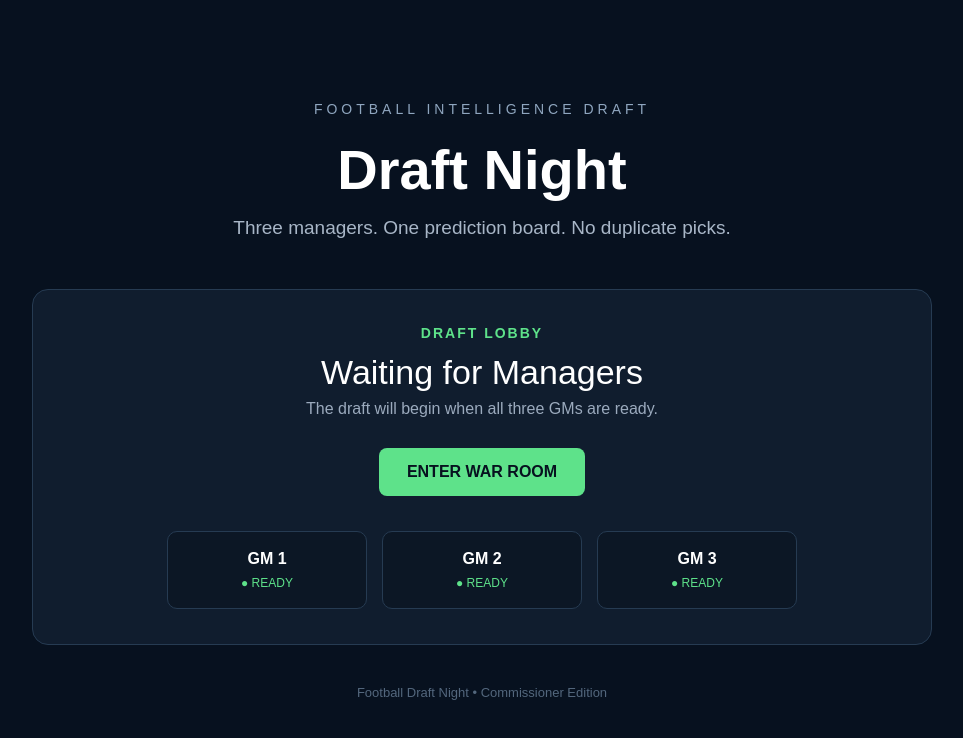
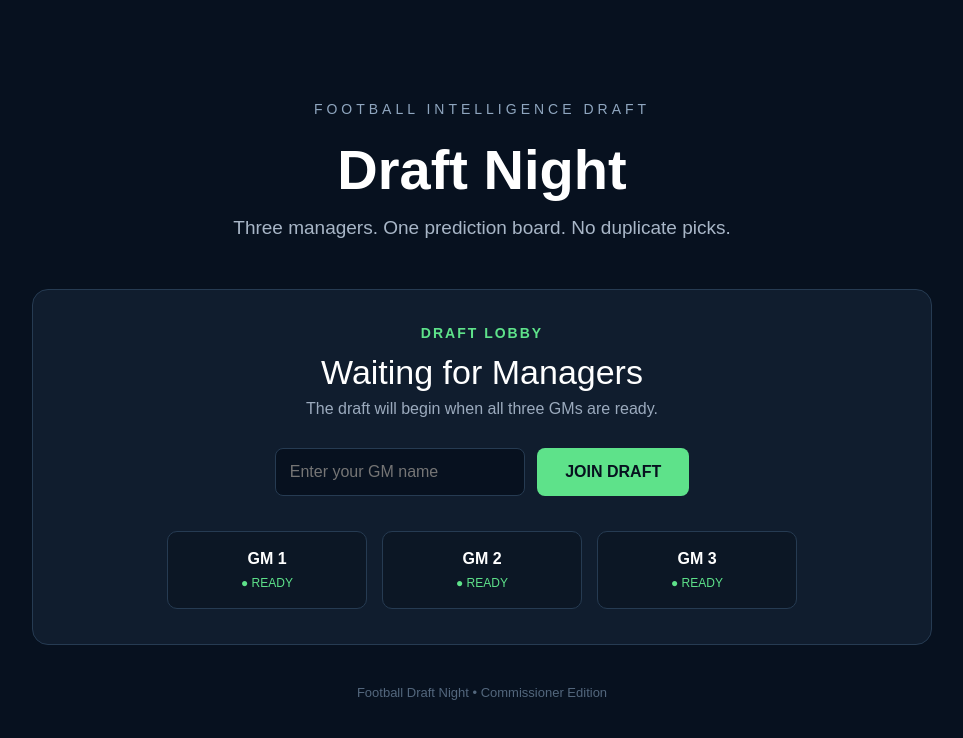
Before and after one commit to tinochimanikire/football-draft-night, a plain HTML site: page index.html in a window 1280 px wide. Both pictures are taken after a click on the button "ENTER WAR ROOM". Shown: the whole page, without its empty margins (158-1121 px from the left). Drawn offline with Linux system fonts and the light colour scheme.

Commit message:
Add War Room interaction

```diff
--- a/index.html
+++ b/index.html
@@ -163,9 +163,37 @@
                 The draft will begin when all three GMs are ready.
             </p>
 
-            <button>
-                ENTER WAR ROOM
-            </button>
+           <button id="enterButton">
+    ENTER WAR ROOM
+</button>
+
+<div id="joinPanel" style="display:none; margin-top:25px;">
+
+    <input
+        id="gmName"
+        type="text"
+        placeholder="Enter your GM name"
+        style="
+            padding:14px;
+            width:250px;
+            border-radius:8px;
+            border:1px solid #263b52;
+            background:#07111f;
+            color:white;
+            font-size:16px;
+            margin-right:8px;
+        "
+    >
+
+    <button id="joinButton">
+        JOIN DRAFT
+    </button>
+
+    <p id="welcomeMessage"
+       style="margin-top:20px; color:#5ee28a;">
+    </p>
+
+</div>
 
             <div class="players">
 
@@ -193,7 +221,41 @@
         </footer>
 
     </div>
+<script>
 
+    const enterButton = document.getElementById("enterButton");
+    const joinPanel = document.getElementById("joinPanel");
+    const joinButton = document.getElementById("joinButton");
+    const gmName = document.getElementById("gmName");
+    const welcomeMessage = document.getElementById("welcomeMessage");
+
+    enterButton.addEventListener("click", function () {
+
+        joinPanel.style.display = "block";
+        enterButton.style.display = "none";
+
+    });
+
+    joinButton.addEventListener("click", function () {
+
+        const name = gmName.value.trim();
+
+        if (name === "") {
+
+            alert("Enter your GM name first.");
+            return;
+
+        }
+
+        welcomeMessage.textContent =
+            "Welcome to the War Room, GM " + name + ".";
+
+        joinButton.style.display = "none";
+        gmName.style.display = "none";
+
+    });
+
+</script>
 </body>
 
 </html>
```
